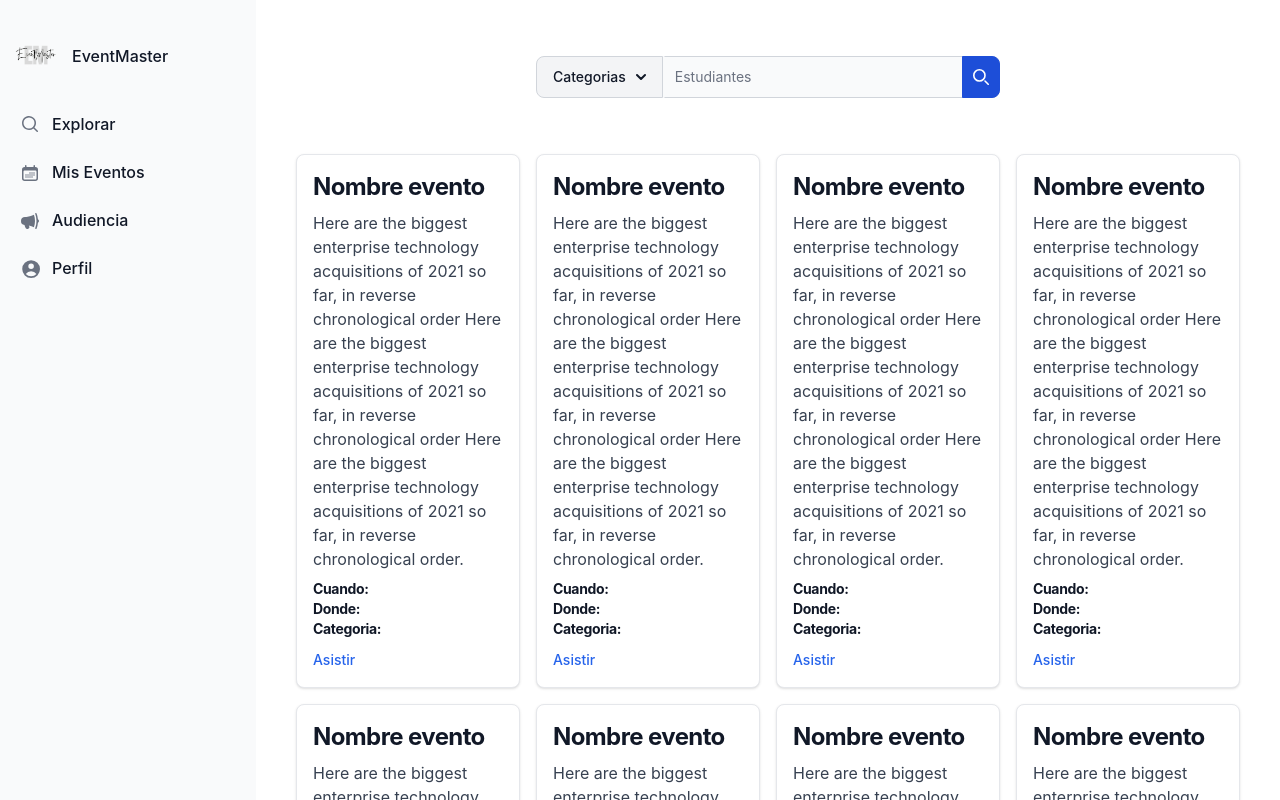
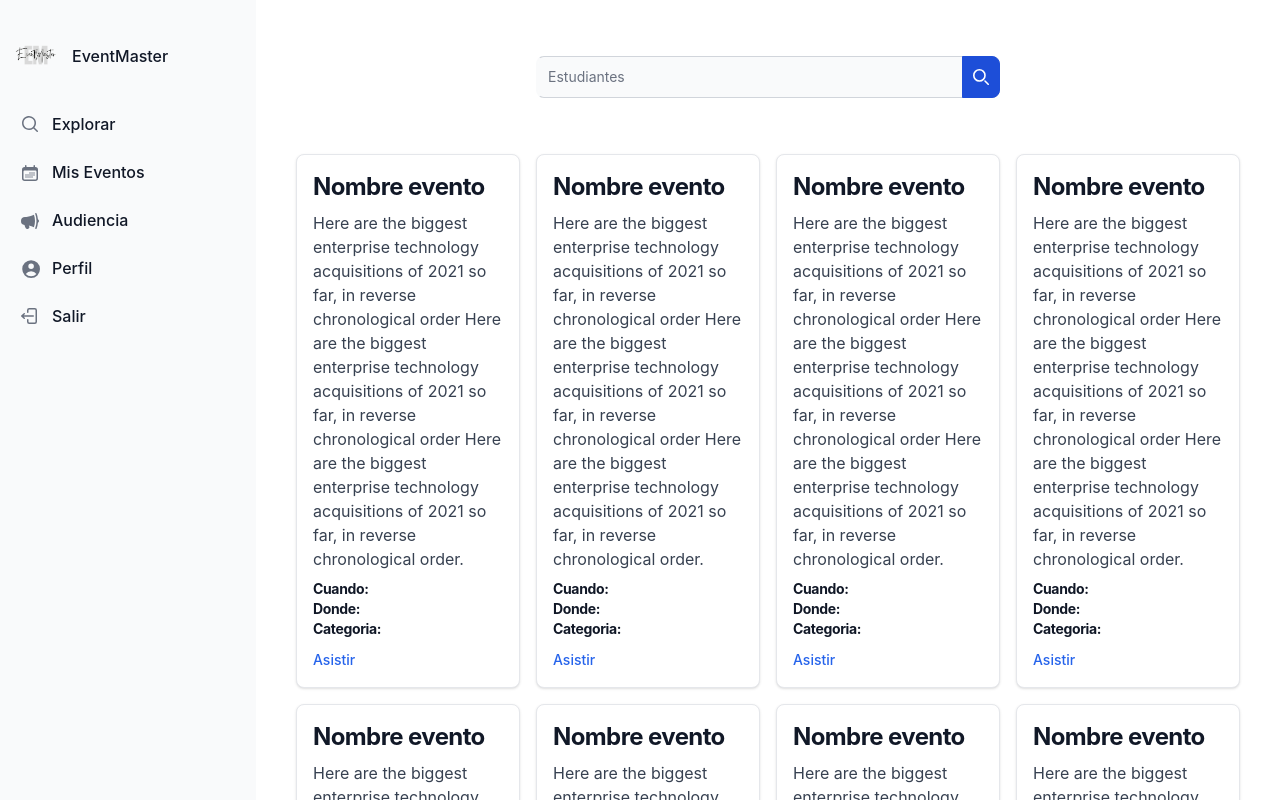
Before and after one commit to jesusayala9/Proyecto-EventMaster, an Angular app: page /search-events in a window 1280 px wide. Shown: the top 800 px of the page. Built offline with nearby package versions, Linux system fonts and the light colour scheme.

Commit message:
feat: arreglar searchbar

```diff
--- a/src/app/domains/shared/components/searchbar/searchbar.component.html
+++ b/src/app/domains/shared/components/searchbar/searchbar.component.html
@@ -1,6 +1,6 @@
 <form class="max-w-lg mx-auto">
   <div class="flex">
-    <button
+    <!-- <button
       (click)="toogleMenu()"
       id="dropdown-button"
       data-dropdown-toggle="dropdown"
@@ -23,8 +23,8 @@
           d="m1 1 4 4 4-4"
         />
       </svg>
-    </button>
-
+    </button> -->
+<!--
     <div
       class="absolute z-10 w-36 mt-12 bg-white divide-y divide-gray-100 rounded-lg shadow dark:bg-gray-700"
       [class.hidden]="hideMenu()"
@@ -60,13 +60,13 @@
           </button>
         </li>
       </ul>
-    </div>
+    </div> -->
 
     <div class="relative w-full">
       <input
         type="search"
         id="search-dropdown"
-        class="block p-2.5 w-full z-20 text-sm text-gray-900 bg-gray-50 rounded-e-lg border-s-gray-50 border-s-2 border border-gray-300 focus:ring-blue-500 focus:border-blue-500 dark:bg-gray-700 dark:border-s-gray-700 dark:border-gray-600 dark:placeholder-gray-400 dark:text-white dark:focus:border-blue-500"
+        class="block p-2.5 w-full z-20 text-sm text-gray-900 bg-gray-50 rounded-lg border-s-gray-50 border-s-2 border border-gray-300 focus:ring-blue-500 focus:border-blue-500 dark:bg-gray-700 dark:border-s-gray-700 dark:border-gray-600 dark:placeholder-gray-400 dark:text-white dark:focus:border-blue-500"
         placeholder="Estudiantes"
         required
       />
--- a/src/app/domains/shared/components/sidebar/sidebar.component.html
+++ b/src/app/domains/shared/components/sidebar/sidebar.component.html
@@ -61,7 +61,7 @@
 
       <li>
         <a
-        routerLink="/my-events"
+          routerLink="/my-events"
           class="flex items-center p-2 text-gray-900 rounded-lg dark:text-white hover:bg-gray-100 dark:hover:bg-gray-700 group"
         >
           <svg
@@ -124,6 +124,33 @@
           <span class="flex-1 ms-3 whitespace-nowrap">Perfil</span>
         </a>
       </li>
+
+      <li>
+        <a
+          routerLink="/user-info"
+          class="flex items-center p-2 text-gray-900 rounded-lg dark:text-white hover:bg-gray-100 dark:hover:bg-gray-700 group"
+        >
+          <svg
+            class="flex-shrink-0 w-5 h-5 text-gray-500 transition duration-75 dark:text-gray-400 group-hover:text-gray-900 dark:group-hover:text-white"
+            xmlns="http://www.w3.org/2000/svg"
+            viewBox="0 0 20 20"
+            fill="currentColor"
+          >
+            <path
+              fill-rule="evenodd"
+              d="M17 4.25A2.25 2.25 0 0 0 14.75 2h-5.5A2.25 2.25 0 0 0 7 4.25v2a.75.75 0 0 0 1.5 0v-2a.75.75 0 0 1 .75-.75h5.5a.75.75 0 0 1 .75.75v11.5a.75.75 0 0 1-.75.75h-5.5a.75.75 0 0 1-.75-.75v-2a.75.75 0 0 0-1.5 0v2A2.25 2.25 0 0 0 9.25 18h5.5A2.25 2.25 0 0 0 17 15.75V4.25Z"
+              clip-rule="evenodd"
+            />
+            <path
+              fill-rule="evenodd"
+              d="M14 10a.75.75 0 0 0-.75-.75H3.704l1.048-.943a.75.75 0 1 0-1.004-1.114l-2.5 2.25a.75.75 0 0 0 0 1.114l2.5 2.25a.75.75 0 1 0 1.004-1.114l-1.048-.943h9.546A.75.75 0 0 0 14 10Z"
+              clip-rule="evenodd"
+            />
+          </svg>
+
+          <span class="flex-1 ms-3 whitespace-nowrap">Salir</span>
+        </a>
+      </li>
     </ul>
   </div>
 </aside>
```
